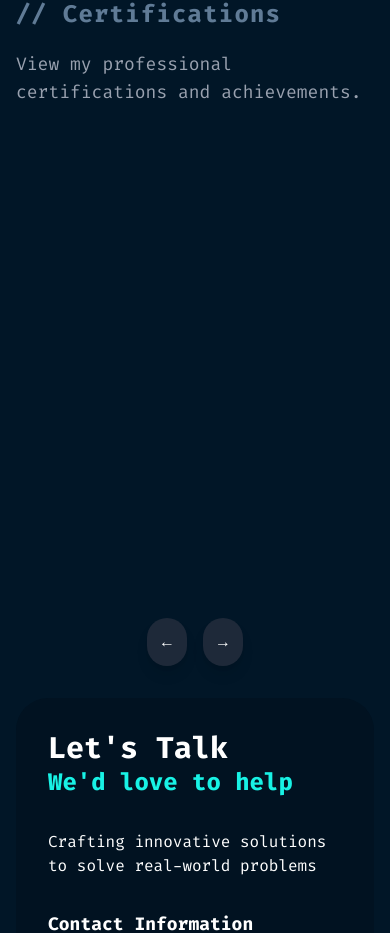
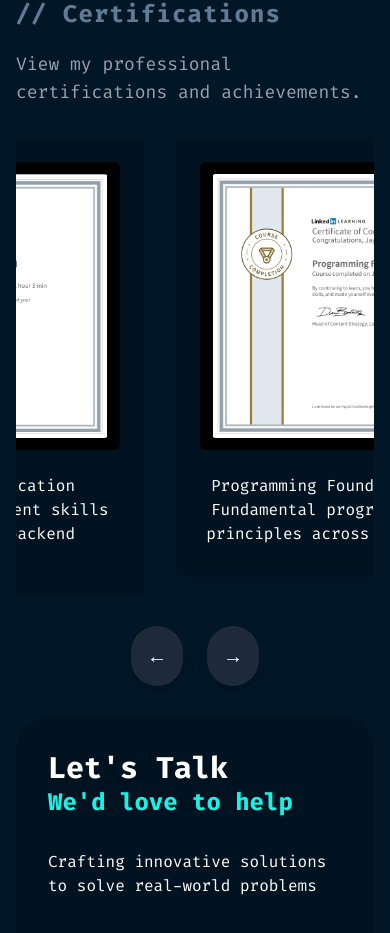
Before and after one commit to BossJaybs/BossJaybs-Portfolio, a Next.js app: page / in a window 390 px wide. Shown: the part 5060-5993 px from the top of the page. Built offline with nearby package versions, Linux system fonts and the light colour scheme; no server answers.

Commit message:
Fix carousel centering for proper display on mobile and desktop

```diff
--- a/src/components/Certifications/CardSwap.tsx
+++ b/src/components/Certifications/CardSwap.tsx
@@ -63,29 +63,29 @@ const CardSwap: React.FC<CardSwapProps> = ({
   }
 
   return (
-    <div className="relative w-full">
-      <div className="flex overflow-hidden">
+    <div className="relative w-full max-w-6xl mx-auto">
+      <div className="flex justify-center overflow-hidden">
         <div
           className="flex transition-transform duration-500 ease-in-out"
           style={{ transform: `translateX(-${currentIndex * 100}%)` }}
         >
           {children.map((child, index) => (
-            <div key={index} className="w-full flex-shrink-0 px-2">
+            <div key={index} className="w-full max-w-md mx-auto flex-shrink-0 px-4">
               {child}
             </div>
           ))}
         </div>
       </div>
-      <div className="flex justify-center gap-4 mt-6">
+      <div className="flex justify-center gap-6 mt-8">
         <button
           onClick={handlePrev}
-          className="bg-gray-800 text-white p-3 rounded-full hover:bg-gray-700 transition-colors shadow-lg"
+          className="bg-gray-800 text-white p-4 rounded-full hover:bg-gray-700 transition-colors shadow-lg text-xl"
         >
           ←
         </button>
         <button
           onClick={handleNext}
-          className="bg-gray-800 text-white p-3 rounded-full hover:bg-gray-700 transition-colors shadow-lg"
+          className="bg-gray-800 text-white p-4 rounded-full hover:bg-gray-700 transition-colors shadow-lg text-xl"
         >
           →
         </button>
```
